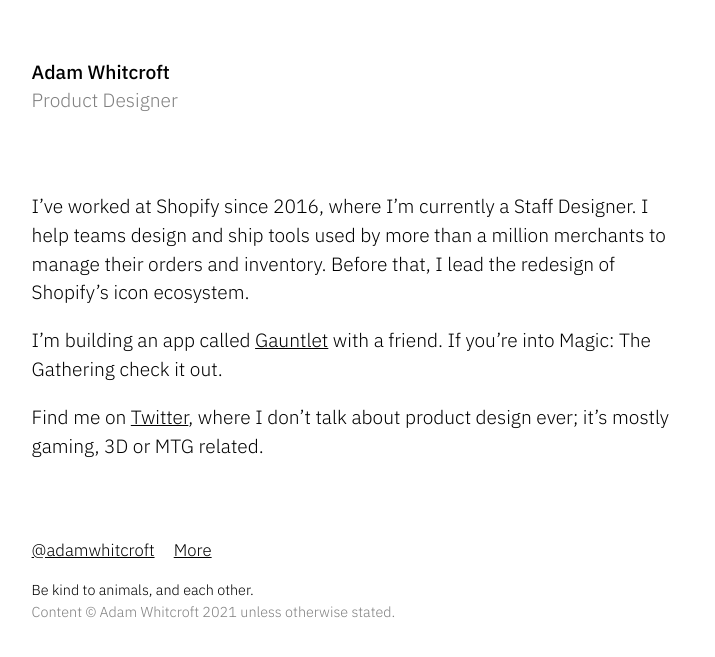
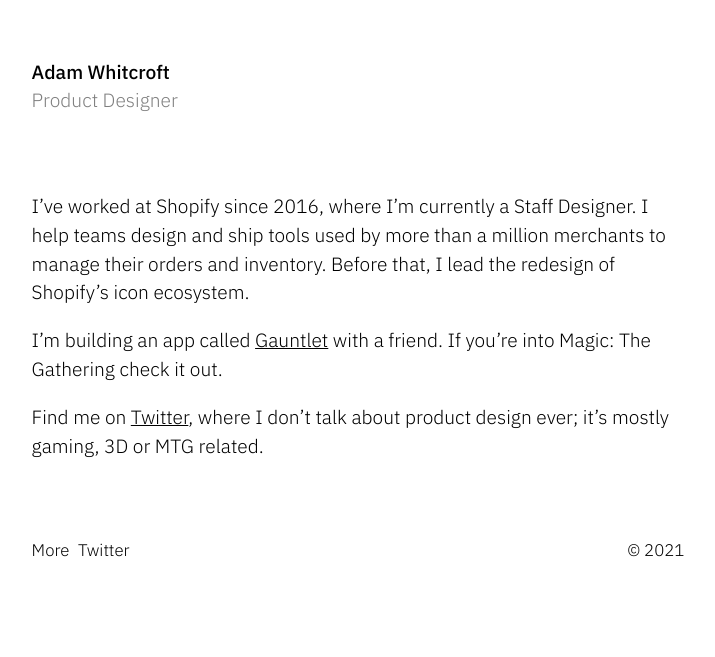
Before and after one commit to AdamWhitcroft/adamwhitcroft.github.io, a Jekyll site: the page built from index.md, in a window 1280 px wide. Shown: the top 657 px of the page, without its empty margins (282-997 px from the left). Built offline with Jekyll 4.4.1, drawn with Linux system fonts in a browser that asks for light colours.

Commit message:
new footer

```diff
--- a/_data/footer-menu.yml
+++ b/_data/footer-menu.yml
@@ -1,5 +1,5 @@
-- name: "@adamwhitcroft"
-  url: "https://twitter.com/AdamWhitcroft"
-
 - name: "More"
   url: "/more/"
+
+- name: "Twitter"
+  url: "https://twitter.com/AdamWhitcroft"
--- a/_includes/footer.html
+++ b/_includes/footer.html
@@ -1,11 +1,15 @@
 <footer role="contentinfo">
 	<ul class="font-size-small">
+		{% if page.class != "home" %}
+		<li>
+			<a href="/">Home</a>
+		</li>
+		{% endif %}
 		{% for link in site.data.footer-menu %}
 		<li>
-			<a href="{{ link.url}} ">{{ link.name }}</a>
+			<a href="{{ link.url}}">{{ link.name }}</a>
 		</li>
 		{% endfor %}
 	</ul>
-	<p class="font-size-smallest">Be kind to animals, and each other.</p>
-	<p class="font-size-smallest subdued">Content &copy; Adam Whitcroft {{ site.time | date: '%Y' }} unless otherwise stated.</p>
+	<p class="font-size-small">&copy; {{ site.time | date: '%Y' }}</p>
 </footer>
--- a/_sass/_style.scss
+++ b/_sass/_style.scss
@@ -85,9 +85,15 @@
   @extend .clearfix;
   padding-top: $measure;
   padding-bottom: $measure;
+  display: flex;
+
+  a {
+    text-decoration: none;
+  }
 
   p {
     margin: 0;
+    margin-left: auto;
   }
 
   ul {
@@ -98,7 +104,7 @@
 
   li {
     float: left;
-    margin-right: 1rem;
+    margin-right: $measure / 6;
   }
 }
 
```
